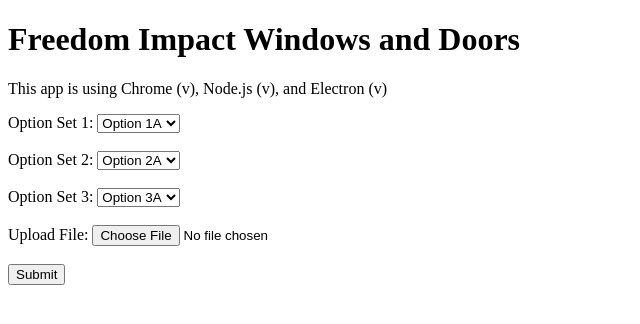
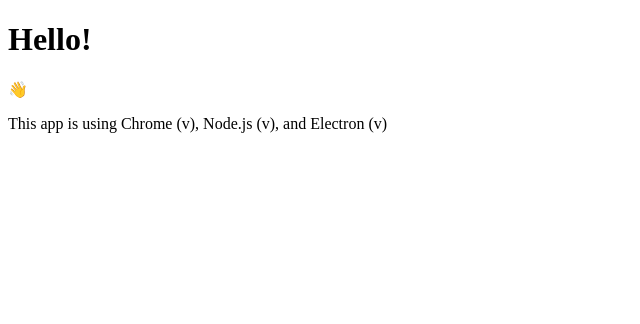
Before and after one commit to TheNewHannah/my-electron-app, an Electron app: page index.html in a window 800 px wide. Shown: the whole page, without its empty margins (0-640 px from the left). Drawn offline with Linux system fonts and the light colour scheme; no server answers.

Commit message:
Reset progress

```diff
--- a/index.html
+++ b/index.html
@@ -10,71 +10,12 @@
       http-equiv="X-Content-Security-Policy"
       content="default-src 'self'; script-src 'self'"
     />
-    <title>Estimation Form</title>
+    <title>Hello from Electron renderer!</title>
   </head>
   <body>
-    <h1>Freedom Impact Windows and Doors</h1>
+    <h1>Hello!</h1>
+    <p>👋</p>
     <p id="info"></p>
-
-    <form action="/submit" method="post" enctype="multipart/form-data">
-    <!-- Dropdown 1 -->
-    <label for="dropdown1">Option Set 1:</label>
-    <select name="dropdown1" id="dropdown1">
-      <option value="option1a">Option 1A</option>
-      <option value="option1b">Option 1B</option>
-      <option value="option1c">Option 1C</option>
-    </select>
-    <br><br>
-
-    <!-- Dropdown 2 -->
-    <label for="dropdown2">Option Set 2:</label>
-    <select name="dropdown2" id="dropdown2">
-      <option value="option2a">Option 2A</option>
-      <option value="option2b">Option 2B</option>
-      <option value="option2c">Option 2C</option>
-    </select>
-    <br><br>
-
-    <!-- Dropdown 3 -->
-    <label for="dropdown3">Option Set 3:</label>
-    <select name="dropdown3" id="dropdown3">
-      <option value="option3a">Option 3A</option>
-      <option value="option3b">Option 3B</option>
-      <option value="option3c">Option 3C</option>
-    </select>
-    <br><br>
-
-    <!-- File upload -->
-    <label for="fileUpload">Upload File:</label>
-    <input type="file" name="fileUpload" id="fileUpload">
-    <br><br>
-
-    <input type="submit" value="Submit">
-  </form>
-
   </body>
-
-  <script>
-  document.getElementById('myForm').addEventListener('submit', function (e) {
-    e.preventDefault(); // prevent page reload
-
-    const dropdown1 = document.getElementById('dropdown1').value;
-    const dropdown2 = document.getElementById('dropdown2').value;
-    const dropdown3 = document.getElementById('dropdown3').value;
-    const fileInput = document.getElementById('fileUpload');
-
-    const file = fileInput.files[0];
-
-    console.log("Dropdown 1:", dropdown1);
-    console.log("Dropdown 2:", dropdown2);
-    console.log("Dropdown 3:", dropdown3);
-    console.log("File:", file);
-
-    // Optionally send data to main process or save it
-    // window.electronAPI.sendData({ dropdown1, dropdown2, dropdown3, filePath: file.path });
-  });
-  </script>
-
   <script src="./renderer.js"></script>
-
 </html>
```
